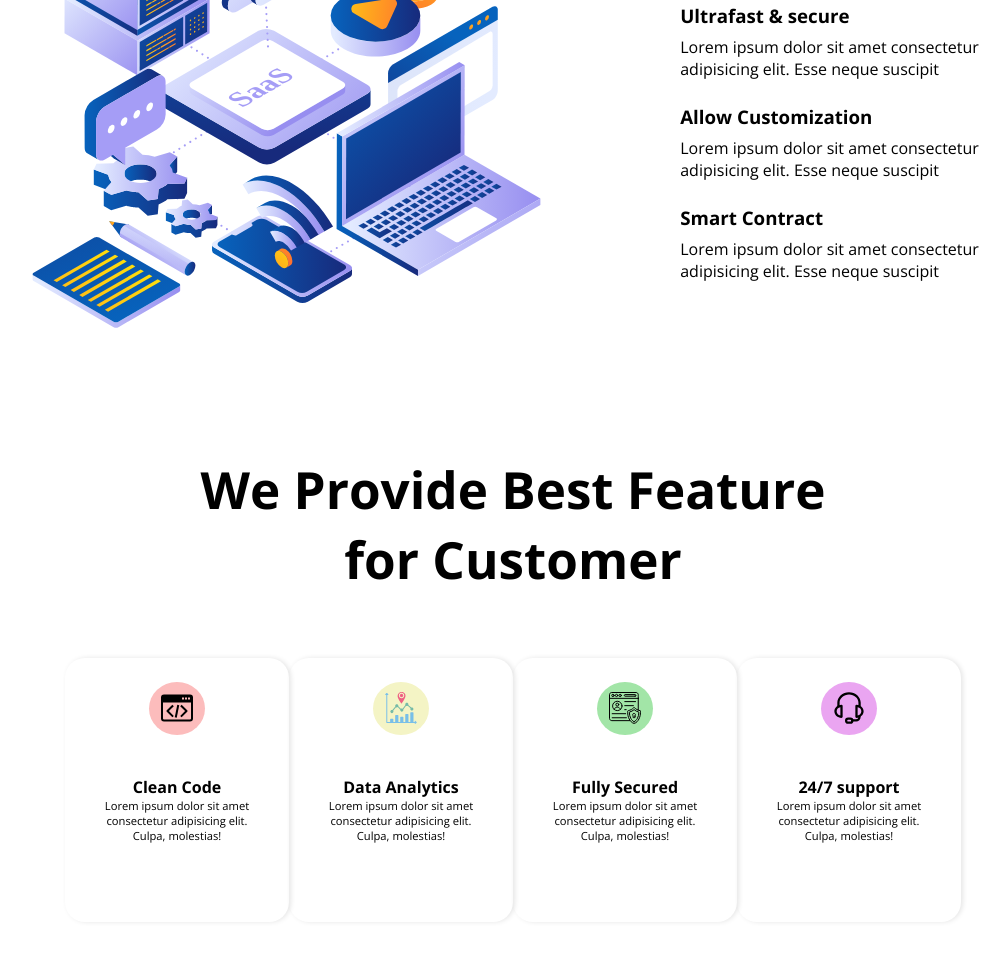
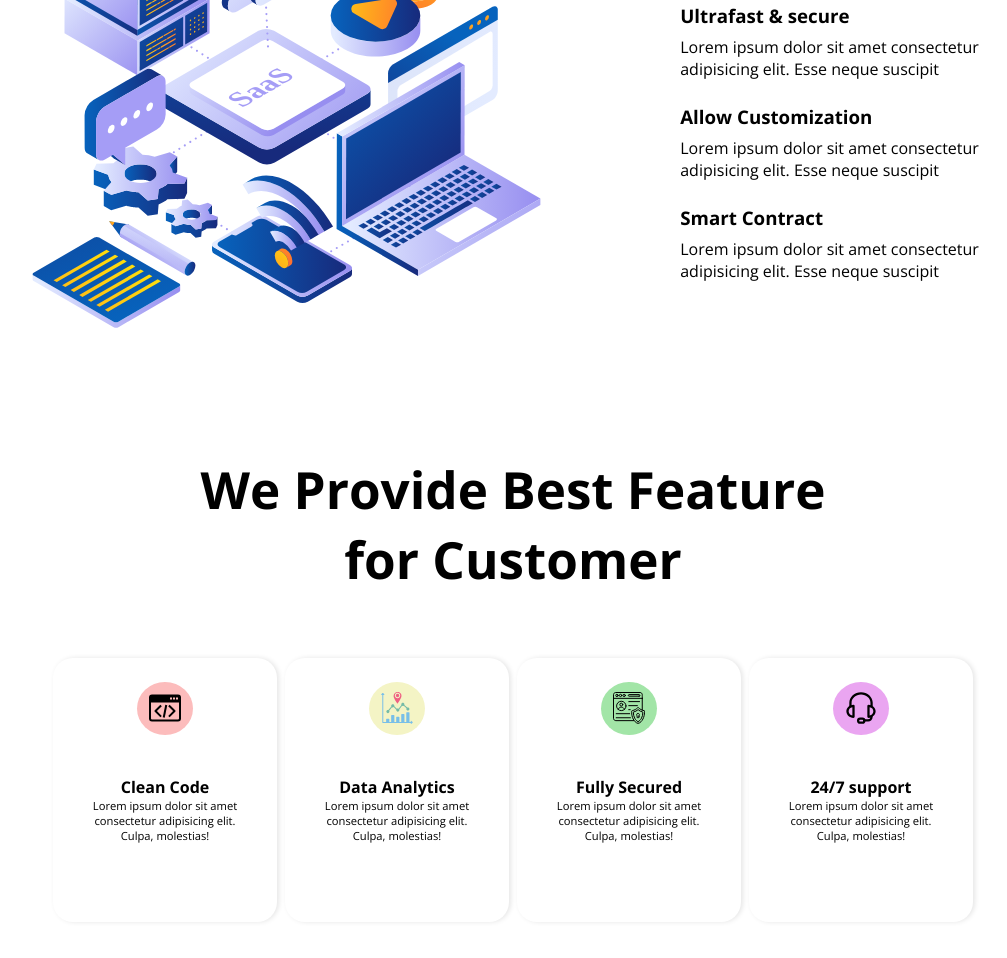
Before and after one commit to sakshi936/HTML-CSS-PROJECT-8, a plain HTML site: page index.html in a window 1280 px wide. Shown: the part 928-1886 px from the top of the page, without its empty margins (127-1134 px from the left). Drawn offline with nearby package versions, Linux system fonts and the light colour scheme.

Commit message:
Update style.css

```diff
--- a/style.css
+++ b/style.css
@@ -159,7 +159,7 @@
     justify-content: center;
     align-items: center;
     flex-wrap: wrap;
-    /* background-color: salmon; */
+    gap:0.5rem;
 
 }
 
```
